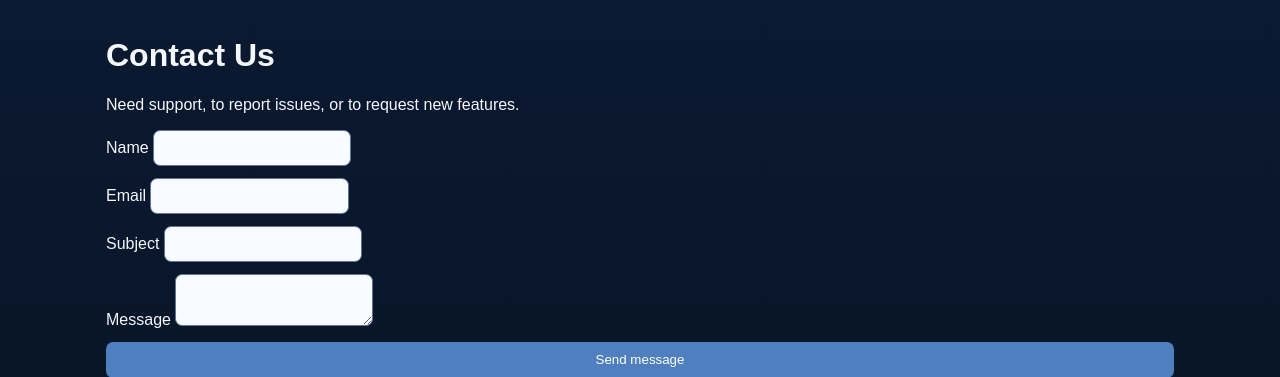
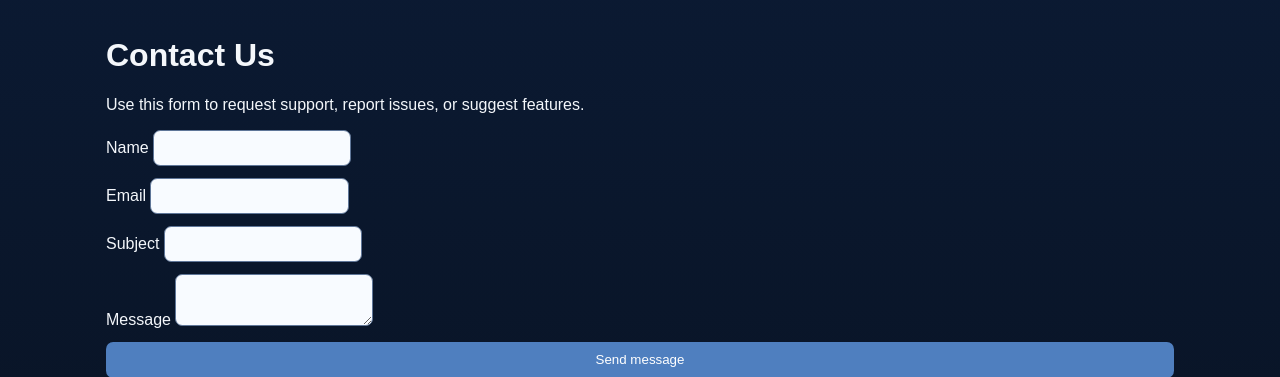
Before and after one commit to lachisholm/Life_Path, a Flask app: page /contact in a window 1280 px wide. Shown: the part 51-428 px from the top of the page. Run offline with Flask 3, Linux system fonts and the light colour scheme; data comes from the database, SQL or seed files in the repository.

Commit message:
chore: polish contact page support copy
Agent-Logs-Url: https://github.com/lachisholm/Life_Path/sessions/85c57fca-a932-4eb4-823d-6a03296ba4a0

Co-authored-by: lachisholm <56655759+lachisholm@users.noreply.github.com>

```diff
--- a/templates/contact.html
+++ b/templates/contact.html
@@ -1,7 +1,7 @@
 {% extends 'base.html' %}
 {% block content %}
 <h1>Contact Us</h1>
-<p>Need support, to report issues, or to request new features.</p>
+<p>Use this form to request support, report issues, or suggest features.</p>
 <form method="post" class="stack">
   <input type="hidden" name="csrf_token" value="{{ csrf_token }}">
   <label>Name <input name="name" required></label>
```
